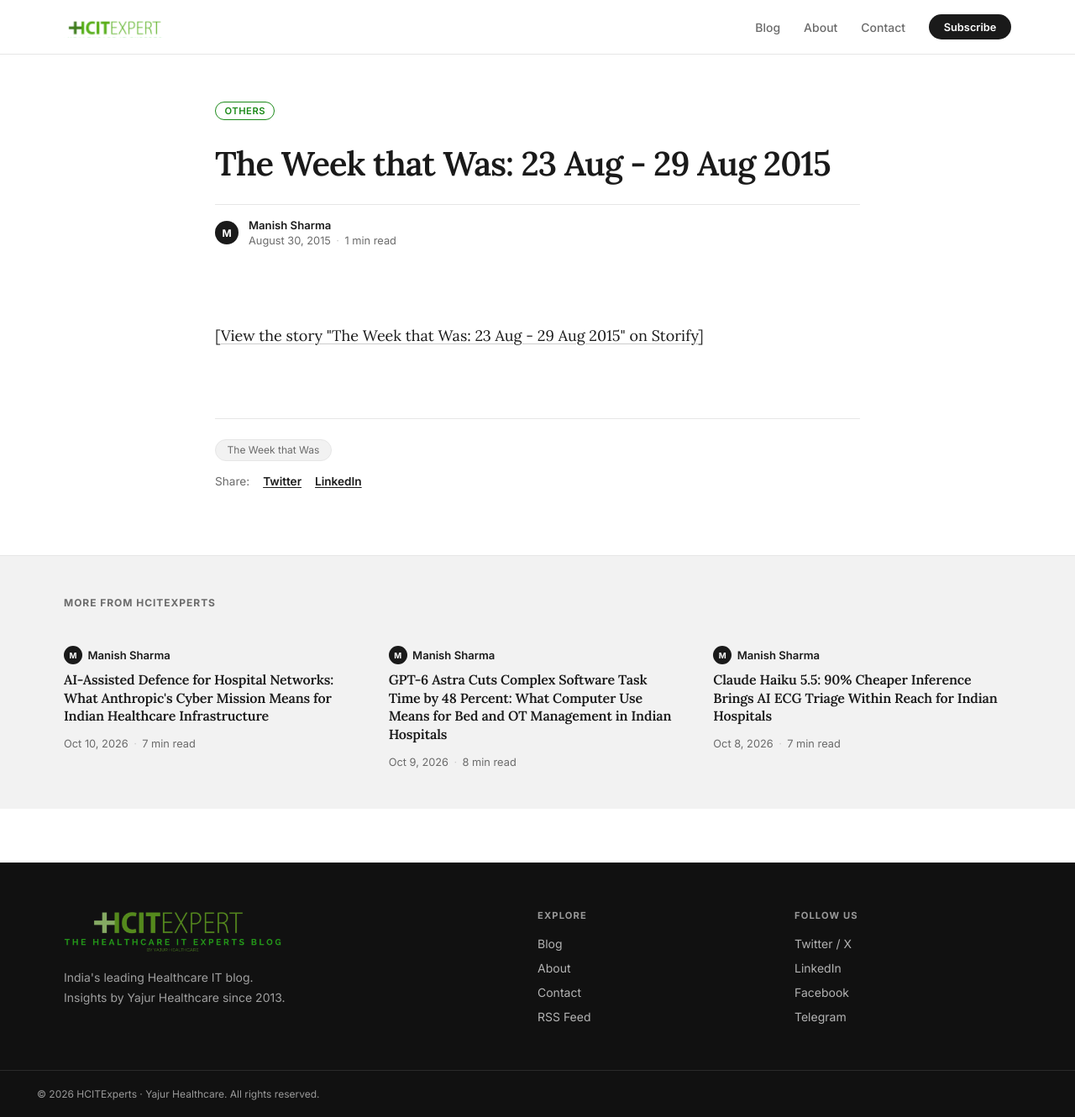
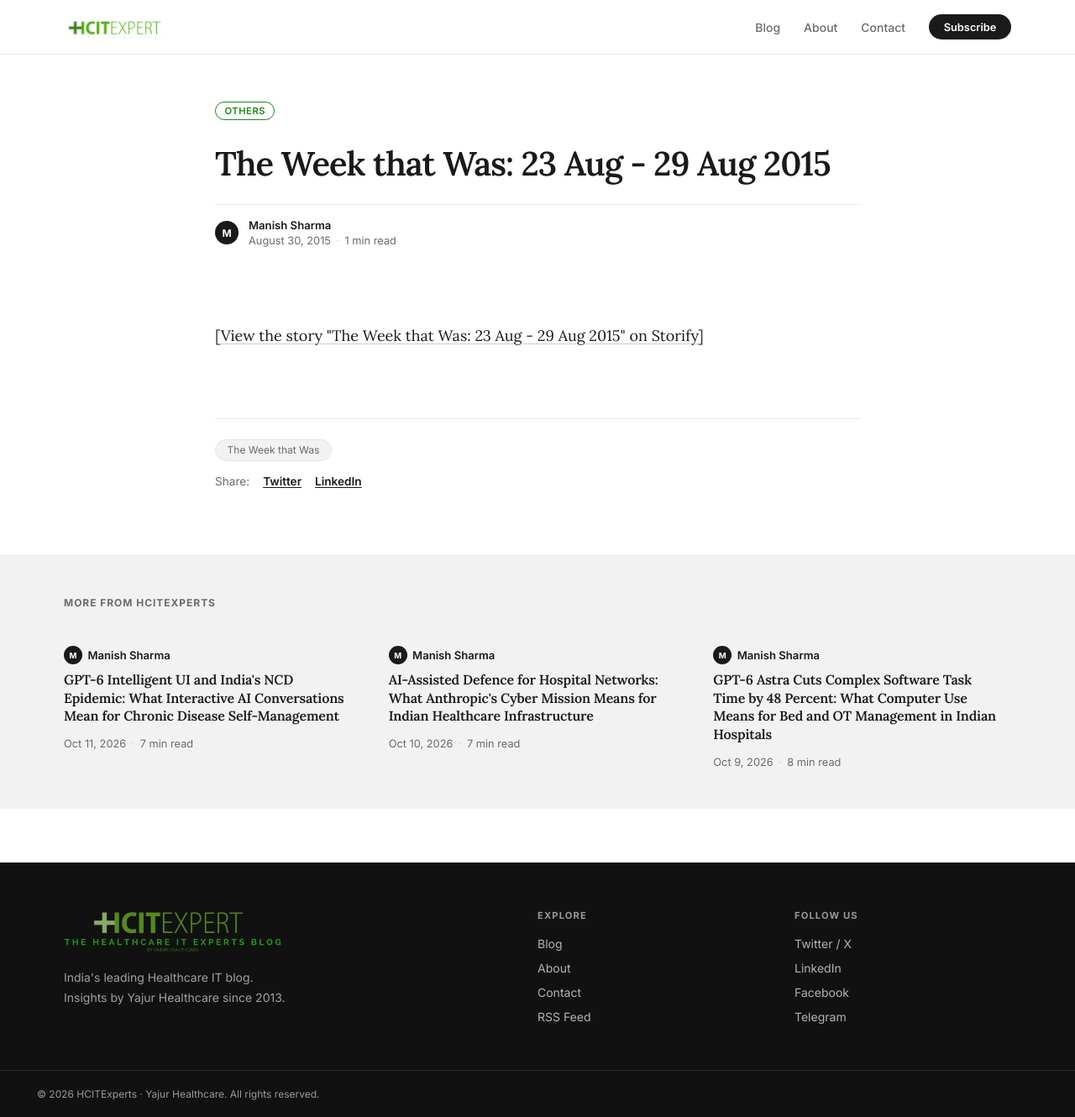
Before and after one commit to msharmas-yajur/hcitexpert-com, a Jekyll site: the page built from _posts/2015-08-30-the-week-that-was-23-aug-29-aug-2015.md, in a window 1280 px wide and 1330 px high. Shown: the whole window at 84% size. Built offline with Jekyll 4.4.1, drawn with Linux system fonts in a browser that asks for light colours; part of the change alters nothing that is shown.

Commit message:
post: Clinical Frontier 2026-10-11 - chronic-disease-ncd-management
Issue 024. GPT-6 Intelligent UI (OpenAI, 7 Oct 2026) and what interactive
AI conversations mean for NCD self-management in India. Covers tappable
buttons, forms, and chart rendering inside ChatGPT; maps to India's estimated
101M diabetics and 315M hypertensives (ICMR-INDIAB 2023). Also covers
Anthropic Genesis Mission NIH partnership as upstream research signal.

Co-Authored-By: Claude Sonnet 4.6 <noreply@anthropic.com>
Claude-Session: https://claude.ai/code/session_01QZrbhLmX41KEbW6E8B9mYn

```diff
--- a/_data/clinical_frontier_covered.yml
+++ b/_data/clinical_frontier_covered.yml
@@ -223,3 +223,12 @@ covered:
     sources:
       - https://www.anthropic.com/news/anthropic-cyber-mission
       - https://www.anthropic.com/news/critical-infrastructure-defense
+  - date: 2026-10-11
+    slug: 2026-10-11-gpt6-intelligent-ui-chronic-disease-ncd-india
+    angle: chronic-disease-ncd-management
+    models: ["GPT-6 Sol (OpenAI)", "GPT-6 Luna (OpenAI)"]
+    sources:
+      - https://openai.com/index/gpt-6-for-everyone/
+      - https://help.openai.com/en/articles/20001598-intelligent-ui-in-chatgpt
+      - https://www.thelancet.com/journals/landia/article/PIIS2213-8587(23)00119-5/fulltext
+      - https://www.anthropic.com/news/genesis-mission-commitment
--- /dev/null
+++ b/_posts/2026-10-11-gpt6-intelligent-ui-chronic-disease-ncd-india.md
@@ -0,0 +1,131 @@
+---
+title: "GPT-6 Intelligent UI and India's NCD Epidemic: What Interactive AI Conversations Mean for Chronic Disease Self-Management"
+date: 2026-10-11 19:00:00 +0530
+author: Manish Sharma
+description: "The Clinical Frontier, Issue 024. OpenAI launched GPT-6 with Intelligent UI on 7 October 2026, embedding tappable buttons, forms, and charts inside ChatGPT conversations. For India's estimated 101 million diabetics and 315 million hypertensives, this signals a new interaction layer for NCD self-management that the NPCDCS and ABDM infrastructure can build on."
+keywords: "GPT-6 Intelligent UI India, NCD management AI India, diabetes AI India, chronic disease management AI India, NPCDCS AI India, ABDM NCD India, ChatGPT diabetes India, medication adherence AI India, hypertension AI India, digital health NCD India 2026"
+image: /assets/images/logo.png
+reading_time: "7 min read"
+categories:
+  - Healthcare Technology
+  - AI/ML/DL
+tags:
+  - GPT-6
+  - OpenAI
+  - Chronic Disease
+  - NCD Management
+  - Diabetes
+  - India Healthcare
+  - NPCDCS
+  - ABDM
+  - Medication Adherence
+  - Patient Engagement
+mentions:
+  - name: "GPT-6 and Intelligent UI for everyone"
+    description: "OpenAI launched GPT-6 with Intelligent UI on 7 October 2026. ChatGPT now builds answers from text, visuals, and interactive elements including tappable buttons, forms, and charts, letting the model pick the layout that best fits the question."
+    url: "https://openai.com/index/gpt-6-for-everyone/"
+  - name: "Intelligent UI in ChatGPT (OpenAI Help)"
+    description: "OpenAI's help article confirms that Plus, Pro, Business, and Enterprise users receive GPT-6 Sol, while Free and Go users receive GPT-6 Luna. Intelligent UI is available from the Instant reasoning setting through Extra High."
+    url: "https://help.openai.com/en/articles/20001598-intelligent-ui-in-chatgpt"
+  - name: "ICMR-INDIAB-17 national cross-sectional study"
+    description: "Anjana et al., The Lancet Diabetes and Endocrinology (2023). The nationally representative survey estimated approximately 101 million people with diabetes and 315 million with hypertension in India."
+    url: "https://www.thelancet.com/journals/landia/article/PIIS2213-8587(23)00119-5/fulltext"
+  - name: "Anthropic Genesis Mission"
+    description: "Announced 8 October 2026. Anthropic committed USD 150 million over three years to bring Claude to federal science agencies including the NIH, NASA, and the NSF, supporting several hundred research projects."
+    url: "https://www.anthropic.com/news/genesis-mission-commitment"
+faq:
+  - q: "What is GPT-6 Intelligent UI?"
+    a: "GPT-6 Intelligent UI, announced by OpenAI on 7 October 2026, lets ChatGPT embed interactive elements such as tappable buttons, forms, and charts directly inside a conversation. The model selects the layout that best fits the question. Plus, Pro, Business, and Enterprise users receive GPT-6 Sol; Free and Go users receive GPT-6 Luna."
+  - q: "How many people in India have diabetes or hypertension?"
+    a: "The ICMR-INDIAB national cross-sectional study published in The Lancet Diabetes and Endocrinology in 2023 estimated approximately 101 million people with diabetes and 315 million people with hypertension in India."
+  - q: "What is India's NPCDCS programme?"
+    a: "The National Programme for Prevention and Control of Cancer, Diabetes, Cardiovascular Diseases and Stroke (NPCDCS) is India's national NCD screening and management programme. It operates through district NCD clinics and community-level CBAC screening via ASHA workers, and integrates with ABDM for digital health records."
+  - q: "Can GPT-6 Intelligent UI be integrated with ABDM health records?"
+    a: "GPT-6's interactive data collection (forms and logs inside a conversation) can be linked to ABDM-compliant Health Information Provider systems, making logs visible to the treating physician at the district NCD clinic. Any such deployment must comply with India's Digital Personal Data Protection Act 2023, which governs lawful purpose, consent, and breach notification for patient data."
+---
+
+> **The Clinical Frontier** · 11 October 2026 · Issue 024
+> OpenAI shipped interactive AI conversations this week. India's NCD epidemic is the right audience.
+
+**In this issue**
+
+- OpenAI launched **GPT-6 with Intelligent UI** on 7 October 2026, giving ChatGPT the ability to embed tappable buttons, forms, and charts inside conversations.
+- For India's estimated 101 million diabetics and 315 million hypertensives (ICMR-INDIAB 2023), interactive AI conversations are a fundamentally different patient engagement channel from static text chat.
+- India's NPCDCS screening infrastructure and ABDM health record backbone provide the institutional scaffolding. GPT-6 Intelligent UI provides a new interaction layer.
+- Anthropic's Genesis Mission (8 October 2026) added the NIH as a Claude research partner, a signal that frontier AI is entering the clinical research pipeline globally.
+
+## The signal
+
+On 7 October 2026, OpenAI began rolling out [GPT-6 with Intelligent UI](https://openai.com/index/gpt-6-for-everyone/) to ChatGPT users. The update changes how ChatGPT presents answers: instead of long blocks of text, the model can choose to render interactive elements, picking the format that best serves the question.
+
+**What "interactive" means in practice:**
+
+- **Tappable buttons** for guided decision flows ("Did you take your metformin today? Yes / No / Remind me later")
+- **Forms** for structured data collection (a weekly blood pressure log, a foot examination checklist)
+- **Charts** for trend visualisation (a 30-day glucose trend rendered inline, not described in prose)
+
+According to [OpenAI's Intelligent UI help article](https://help.openai.com/en/articles/20001598-intelligent-ui-in-chatgpt), Plus, Pro, Business, and Enterprise subscribers receive **GPT-6 Sol**; Free and Go users receive **GPT-6 Luna**. The feature is active from the Instant reasoning setting through Extra High. Users who prefer plain text can select a simpler layout in Personalization settings, though some interactive elements may still appear.
+
+This is not a benchmark story. It is a new **interaction paradigm**: the AI decides when structure serves the user better than prose, and renders it inline.
+
+## Why India's NCD epidemic is the right frame
+
+India's non-communicable disease burden is the largest of any single country. The ICMR-INDIAB nationally representative cross-sectional study published in [The Lancet Diabetes and Endocrinology](https://www.thelancet.com/journals/landia/article/PIIS2213-8587(23)00119-5/fulltext) in 2023 estimated approximately **101 million people with diabetes** and **315 million people with hypertension** in India. These are survey estimates from a large-scale, nationally representative study, not projections.
+
+The clinical problem is largely a self-management problem. Between visits to a district NCD clinic or primary health centre, a patient with Type 2 diabetes needs to:
+
+- Take medications on schedule (polypharmacy is common: metformin, antihypertensives, statins together)
+- Log fasting glucose or home blood pressure readings
+- Recognise warning signs such as hypoglycaemia symptoms or a BP spike
+- Know when to escalate to a provider
+
+India's community health infrastructure, from ASHAs to district NCD clinics under NPCDCS, exists to support this self-management chain. But the gap between clinic visits, which can be months apart at overloaded district hospitals, is where adherence collapses. This is exactly where a low-friction, interactive AI layer can help.
+
+## How GPT-6 Intelligent UI closes the adherence gap
+
+Earlier chatbot-based health apps largely failed because they mimicked a form inside a messaging interface without understanding context. GPT-6 Intelligent UI is structurally different: the model decides when to render a form versus continue a conversation, and can mix both in a single exchange.
+
+**A worked scenario: a Type 2 diabetic enrolled under NPCDCS at a district hospital**
+
+1. The patient opens an NCD self-management app powered by GPT-6 Sol (via OpenAI API). They type: "I missed my afternoon metformin dose."
+2. GPT-6 Sol presents a brief explanation of whether to take the missed dose now (which depends on time elapsed) and renders two tappable buttons: "Take now" or "Skip this dose," with a reminder toggle below.
+3. The response logs the event to the patient's ABDM-linked health record if the app is an ABDM-compliant Health Information Provider, making it visible to the district NCD clinic at the next sync.
+4. The same exchange opens a form: "Log today's fasting glucose" with a numeric field and a scheduled reminder toggle for tomorrow morning.
+
+This interaction takes under two minutes and requires literacy only at the level of basic tapping and reading. That is the NCD adherence loop in a practical, low-friction form.
+
+**For ASHA workers doing community-level NCD screening:**
+
+NPCDCS operates a Community Based Assessment Checklist (CBAC), a risk stratification questionnaire used by ASHA workers during household visits. An ASHA with a low-end smartphone could use a GPT-6-powered CBAC tool that:
+
+- Guides each question in Indic-language voice or simple text
+- Auto-scores responses and flags high-risk households
+- Generates a plain-language referral note for the district NCD clinic, without requiring the ASHA to manually calculate the score
+
+The NHM has been working to digitise ASHA reporting for years. An AI layer that handles the scoring and summarisation in the conversation itself reduces the cognitive load on frontline workers.
+
+## The Anthropic Genesis Mission: NIH as a Claude research partner
+
+On 8 October 2026, one day after the GPT-6 Intelligent UI launch, Anthropic announced the [Genesis Mission](https://www.anthropic.com/news/genesis-mission-commitment): a USD 150 million, three-year commitment to bring Claude to federal science agencies. The participating agencies include the **National Institutes of Health**, NASA, and the National Science Foundation.
+
+This is not a healthcare product launch. It is a research infrastructure signal: NIH's clinical and biomedical research workflows, from literature synthesis to data analysis, are beginning to integrate frontier AI. For Indian health researchers who collaborate with NIH-funded programmes under bilateral science partnerships or ICMR collaborations, this is an upstream change that will eventually flow into clinical practice guidance.
+
+The combination of GPT-6 Intelligent UI (patient-facing) and Claude in NIH research workflows (evidence-generation) represents two different points in the clinical knowledge chain both moving toward AI at the same time.
+
+## What Indian health-IT teams should do now
+
+**Patient app developers** working on NCD self-management products (diabetes trackers, BP loggers, medication reminder apps) can evaluate GPT-6 Sol's Intelligent UI via the OpenAI API. The interaction layer is the differentiator. The underlying clinical logic (dose timing, glucose thresholds, referral criteria) remains the developer's responsibility and should be validated by clinical experts.
+
+**HMIS vendors** serving district hospitals under NPCDCS can explore embedding guided NCD self-management conversations in patient-facing portals. ABDM integration means these logs can feed the patient's Health Information User record visible to the treating physician.
+
+**DPDP Act 2023 consideration.** Any patient data collected through an AI conversation interface is personal data under India's Digital Personal Data Protection Act. Developers must implement lawful purpose, consent, and breach notification obligations before deploying to patients. This applies to conversation logs, glucose readings, and medication adherence records equally.
+
+## The takeaway
+
+GPT-6 Intelligent UI is not a disease management platform on its own. It is a building block: a way for AI to present structured, interactive content inside a conversation, driven by the model's own judgment about when structure helps. For India's health-IT ecosystem, which already has national NCD screening infrastructure (NPCDCS), a digital health backbone (ABDM), and frontline workers (ASHAs) equipped with smartphones, the missing piece has often been the right patient-facing interaction model.
+
+Buttons, forms, and charts inside an AI conversation are a lower-literacy, lower-friction approach than traditional app screens. At an estimated 101 million diabetics and 315 million hypertensives, India's NCD burden does not have room for high-friction tools.
+
+---
+
+*The Clinical Frontier is a daily briefing from [HCITExperts](https://hcitexpert.com/) for India's health-IT community. Primary sources: [GPT-6 and Intelligent UI for everyone](https://openai.com/index/gpt-6-for-everyone/) (OpenAI, 7 October 2026); [Intelligent UI in ChatGPT](https://help.openai.com/en/articles/20001598-intelligent-ui-in-chatgpt) (OpenAI Help); [ICMR-INDIAB-17](https://www.thelancet.com/journals/landia/article/PIIS2213-8587(23)00119-5/fulltext) (Lancet Diabetes and Endocrinology, 2023); [Anthropic Genesis Mission](https://www.anthropic.com/news/genesis-mission-commitment) (Anthropic, 8 October 2026). More tomorrow.*
```
